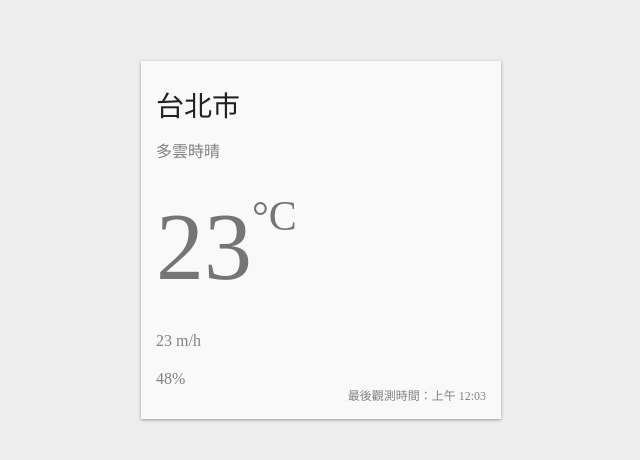
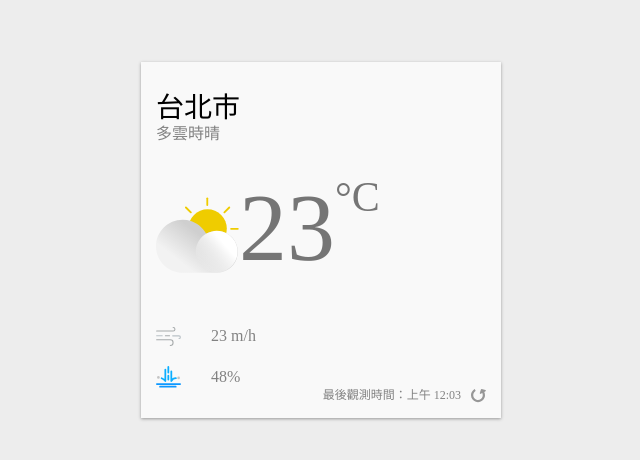
Before and after one commit to zongronghuang/realtime-weather-app, a React (Create React App) app: page / in a window 1280 px wide. Shown: the part 160-620 px from the top of the page, without its empty margins (319-959 px from the left). Built offline with nearby package versions, Linux system fonts and the light colour scheme.

Commit message:
Add ThemeProvider and dark & light modes

```diff
--- a/src/App.js
+++ b/src/App.js
@@ -1,7 +1,16 @@
 import styled from '@emotion/styled'
+import { ThemeProvider } from '@emotion/react'
+import { useState } from 'react'
+
+
+import { ReactComponent as DayCloudyIcon } from './images/day-cloudy.svg'
+import { ReactComponent as AirFlowIcon } from './images/airFlow.svg'
+import { ReactComponent as RainIcon } from './images/rain.svg'
+import { ReactComponent as RefreshIcon } from './images/refresh.svg'
+
 
 const Container = styled.div`
-  background-color: #ededed;
+  background-color: ${({ theme }) => theme.backgroundColor};
   height: 100%;
   display: flex;
   align-items: center;
@@ -11,21 +20,22 @@
 const WeatherCard = styled.div`
   position: relative;
   min-width: 360px;
-  box-shadow: 0 1px 3px 0 #999999;
-  background-color: #f9f9f9;
+  box-shadow: ${({ theme }) => theme.boxShadow};
+  background-color: ${({ theme }) => theme.foregroundColor};
   box-sizing: border-box;
   padding: 30px 15px;
 `
 
 const Location = styled.div`
+  ${(props) => console.log(props)}
   font-size: 28px;
-  color: #212121;
+  color: ${({ theme }) => theme.titleColor}
   margin-bottom: 20px;
 `
 
 const Description = styled.div`
   font-size: 16px;
-  color: #828282;
+  color: ${({ theme }) => theme.textColor};
   margin-bottom: 30px;
 `
 
@@ -37,7 +47,7 @@
 `
 
 const Temperature = styled.div`
-color: #757575;
+color: ${({ theme }) => theme.temperatureColor};
   font-size: 96px;
   font-weight: 300;
   display: flex;
@@ -52,8 +62,13 @@
   align-items: center;
   font-size: 16x;
   font-weight: 300;
-  color: #828282;
+  color: ${({ theme }) => theme.textColor};
   margin-bottom: 20px;
+  svg {
+    width: 25px;
+    height: auto;
+    margin-right: 30px;
+  }
 `
 
 const Rain = styled.div`
@@ -61,7 +76,12 @@
   align-items: center;
   font-size: 16x;
   font-weight: 300;
-  color: #828282;
+  color: ${({ theme }) => theme.textColor};
+  svg {
+    width: 25px;
+    height: auto;
+    margin-right: 30px;
+  }
 `
 
 const Refresh = styled.div`
@@ -71,26 +91,69 @@
   font-size: 12px;
   display: inline-flex;
   align-items: flex-end;
-  color: #828282;
+  color: ${({ theme }) => theme.textColor};
+  svg {
+    margin-left: 10px;
+    width: 15px;
+    height: 15px;
+    cursor: pointer;
+  }
 `
+
+const DayCloudy = styled(DayCloudyIcon)`
+  flex-basis: 30%;
+`
+
+const theme = {
+  light: {
+    backgroundColor: '#ededed',
+    foregroundColor: '#f9f9f9',
+    boxShadow: '0 1px 3px 0 #999999',
+    titleColor: '#212121',
+    temperatureColor: '#757575',
+    textColor: '#828282',
+  },
+  dark: {
+    backgroundColor: '#1F2022',
+    foregroundColor: '#121416',
+    boxShadow:
+      '0 1px 4px 0 rgba(12, 12, 13, 0.2), 0 0 0 1px rgba(0, 0, 0, 0.15)',
+    titleColor: '#f9f9fa',
+    temperatureColor: '#dddddd',
+    textColor: '#cccccc',
+  }
+}
+
 
 
 function App() {
+  const [currentTheme, setCurrentTheme] = useState('light')
+
+
+
   return (
+    <ThemeProvider theme={theme[currentTheme]}>
       <Container>
         <WeatherCard>
           <Location>台北市</Location>
           <Description>多雲時晴</Description>
           <CurrentWeather>
             <Temperature>
+              <DayCloudy />
             23 <Celsius>°C</Celsius>
             </Temperature>
           </CurrentWeather>
-        <AirFlow> 23 m/h </AirFlow>
-        <Rain> 48% </Rain>
-        <Refresh> 最後觀測時間：上午 12:03 </Refresh>
+          <AirFlow>
+            <AirFlowIcon /> 23 m/h
+        </AirFlow>
+          <Rain>
+            <RainIcon />
+          48%
+        </Rain>
+          <Refresh> 最後觀測時間：上午 12:03 <RefreshIcon /></Refresh>
         </WeatherCard>
       </Container>
+    </ThemeProvider>
   );
 }
 
```
Also changed, not shown: 2 other files (tests, documents, lock files or other folders). Lines whose indentation alone changed are shown as unchanged.
